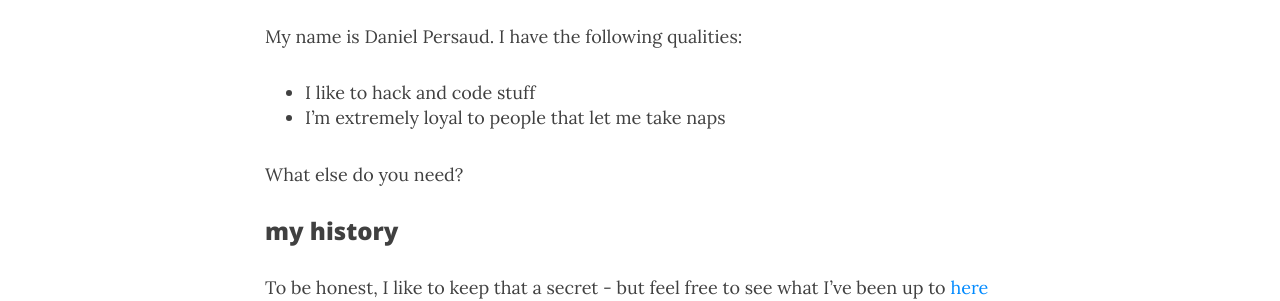
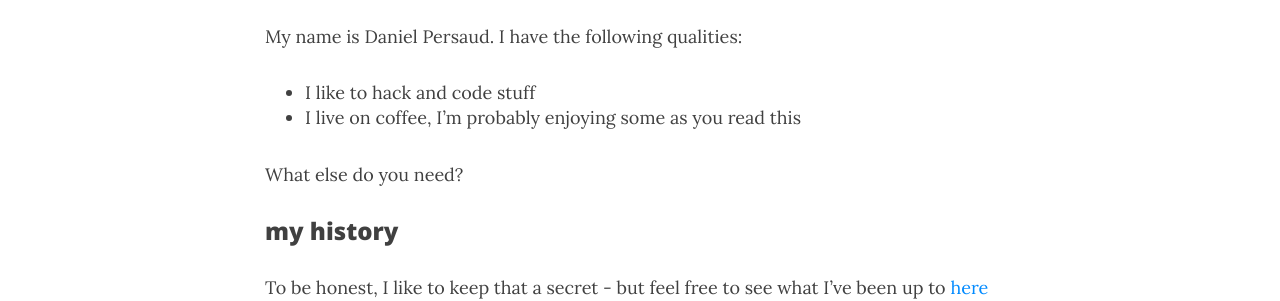
Before and after one commit to persa188/persa188.github.io, a Jekyll site: the page built from aboutme.md, in a window 1280 px wide and 924 px high. Shown: the part 309-610 px from the top of the window. Built offline with Jekyll 4.4.1, drawn with Linux system fonts in a browser that asks for light colours; nearby versions of some CDN libraries.

Commit message:
updated about me

```diff
--- a/aboutme.md
+++ b/aboutme.md
@@ -7,7 +7,7 @@ subtitle: Why you'd want to go on a date with me
 My name is Daniel Persaud. I have the following qualities:
 
 - I like to hack and code stuff
-- I'm extremely loyal to people that let me take naps
+- I live on coffee, I'm probably enjoying some as you read this
 
 What else do you need?
 
```
